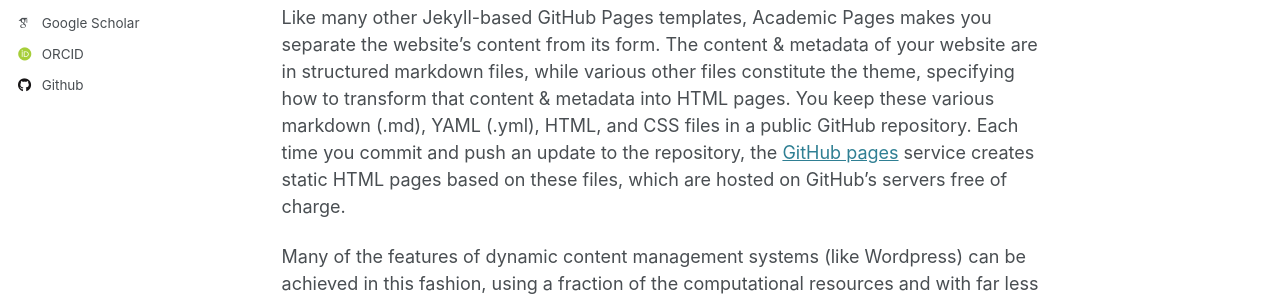
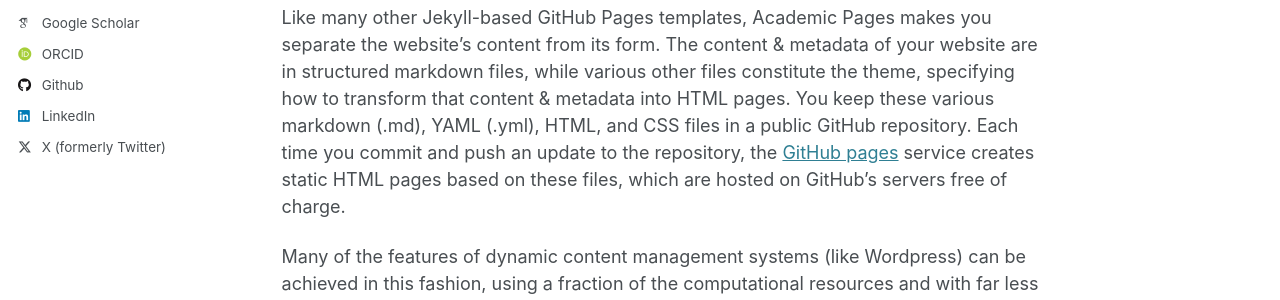
Before and after one commit to YiyuanLinXX/YiyuanLinXX.github.io, a Jekyll site: the page built from _pages/about.md, in a window 1280 px wide. Shown: the part 487-787 px from the top of the page. Built offline with Jekyll 4.4.1, drawn with Linux system fonts in a browser that asks for light colours; some web fonts are replaced.

Commit message:
update social media

```diff
--- a/_config.yml
+++ b/_config.yml
@@ -58,7 +58,7 @@
   keybase          : # Username
   instagram        : # Username
   lastfm           : # Username
-  linkedin         : # yiyuan-lin-36463b293
+  linkedin         : yiyuan-lin-36463b293
   mastodon         : # URL
   medium           : # URL
   pinterest        : # Username
@@ -66,7 +66,7 @@
   steam            : # Username
   telegram         : # URL
   tumblr           : # Username
-  twitter          : # YiyuanLIN_
+  twitter          : YiyuanLIN_
   vine             : # Username
   weibo            : # Username
   wikipedia        : # Username
```
